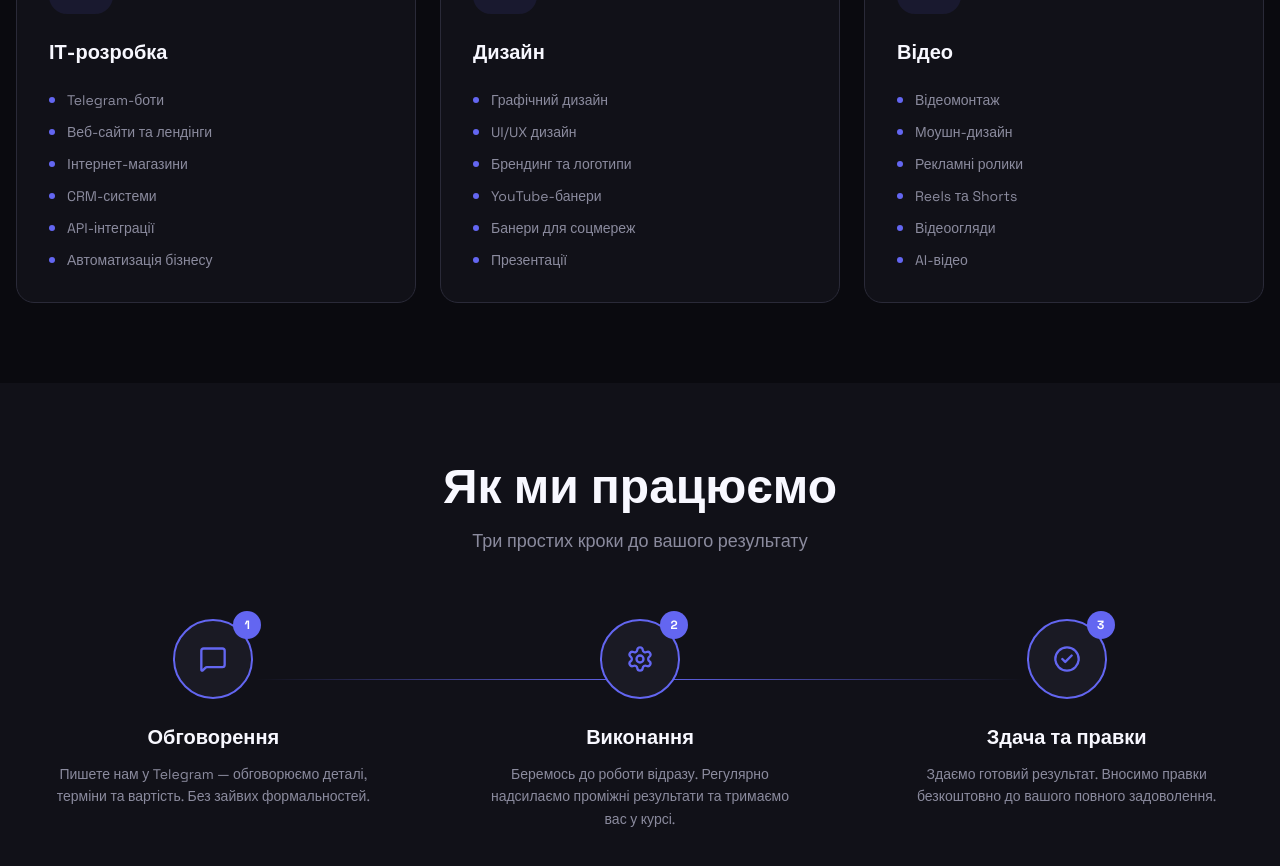
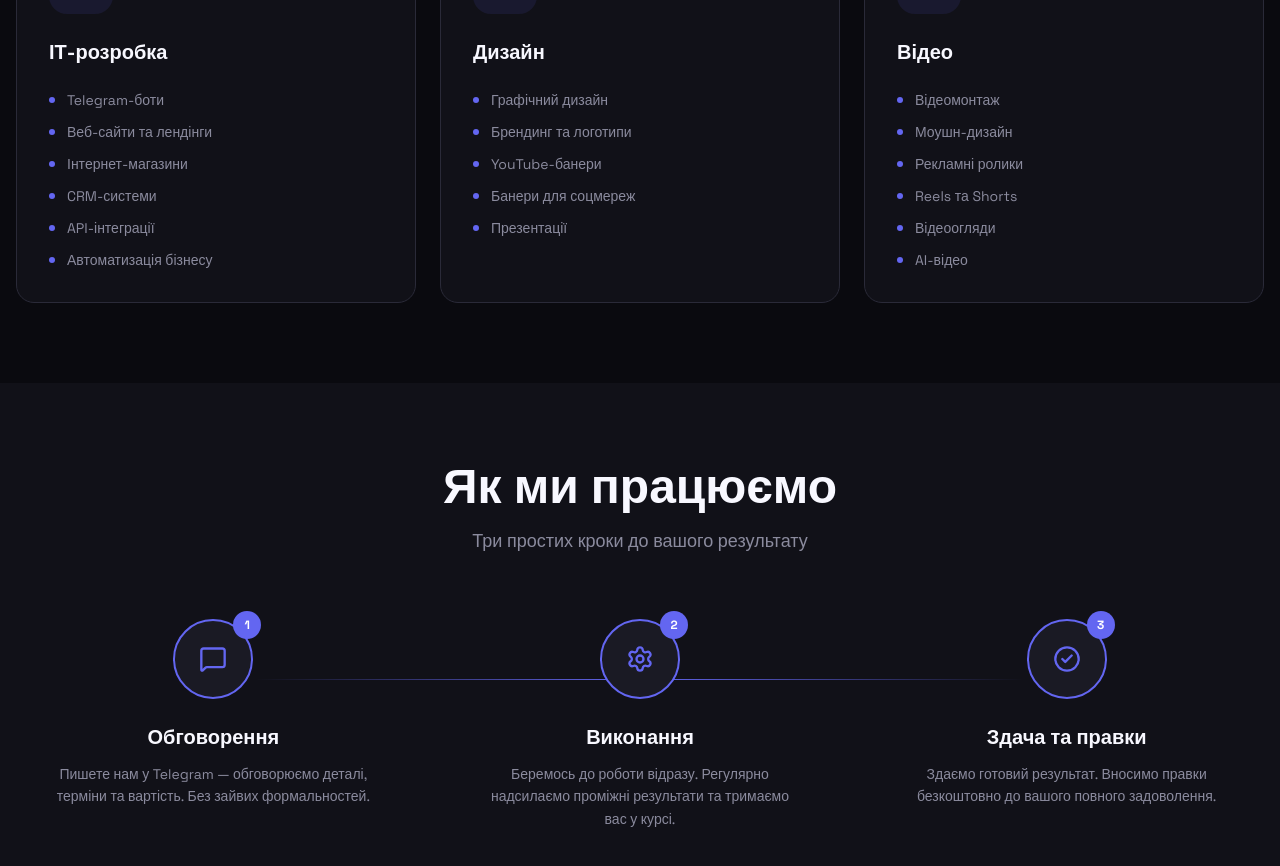
Before and after one commit to Nazar721/freelance-ua-nextjs, a Next.js app: page / in a window 1280 px wide. Shown: the part 1880-2746 px from the top of the page. Built offline with nearby package versions, Linux system fonts and the light colour scheme.

Commit message:
replace landing video

```diff
--- a/data/services.ts
+++ b/data/services.ts
@@ -18,7 +18,7 @@ export const services: Service[] = [
 		icon: 'Palette',
 		items: [
 			'Графічний дизайн',
-			'UI/UX дизайн',
+			// 'UI/UX дизайн',
 			'Брендинг та логотипи',
 			'YouTube-банери',
 			'Банери для соцмереж',
```
Also changed, not shown: 1 other file (tests, documents, lock files or other folders).
